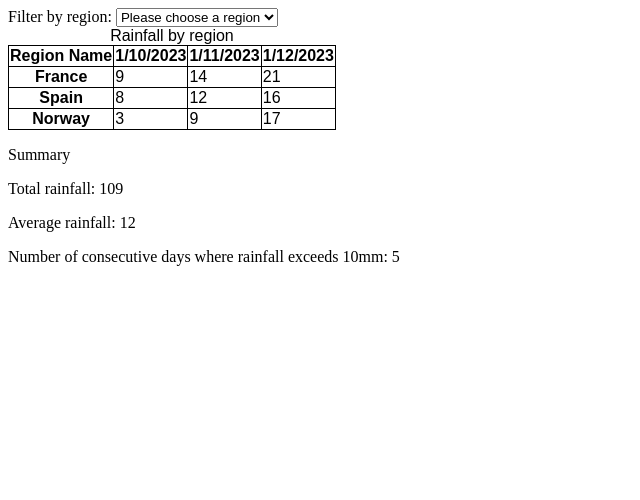
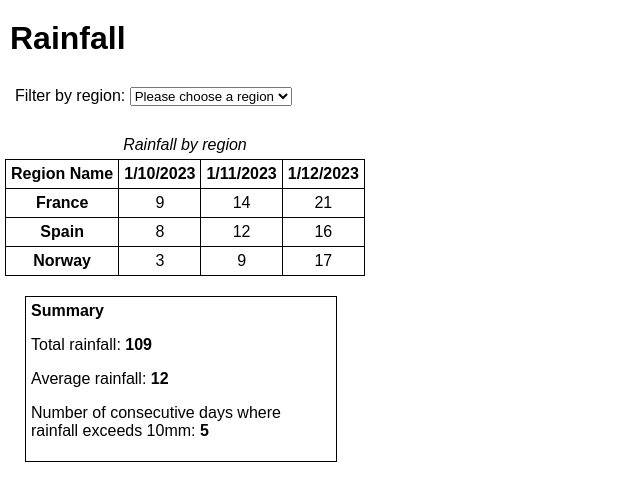
Before and after one commit to m-m-e/rainfall-data, a Next.js app: page / in a window 1280 px wide. Shown: the top 500 px of the page, without its empty margins (0-640 px from the left). Built offline with nearby package versions, Linux system fonts and the light colour scheme.

Commit message:
Add some basic styles

```diff
--- a/pages/_app.tsx
+++ b/pages/_app.tsx
@@ -1,4 +1,4 @@
-import './styles/Table.css'
+import './styles/index.css'
 import { AppProps } from 'next/app'
 
 export default function App({ Component, pageProps }: AppProps) {
--- a/pages/index.tsx
+++ b/pages/index.tsx
@@ -36,6 +36,8 @@ export default function Index({ rainfallData, transformedRainfallData }) {
   }, [dataToDisplay]);
 
   return <>
+    <h1 className="title">Rainfall</h1>
+    <div className="filter-container">
       <label htmlFor="filterInput">Filter by region: </label>
       <select name="regions" id="filterInput" onChange={e => handleFilter(e)}>
         <option value="">Please choose a region</option>
@@ -45,17 +47,24 @@ export default function Index({ rainfallData, transformedRainfallData }) {
           )
         }
       </select>
+    </div>
 
     <Table
       data={rainfallData}
       transformedRainfallData={dataToDisplay}
     />
 
-    <div>
-      <p>Summary</p>
-      <p>Total rainfall: {summaryData.total}</p>
-      <p>Average rainfall: {summaryData.average}</p>
-      <p>Number of consecutive days where rainfall exceeds 10mm: {summaryData.daysOver10mm}</p>
+    <div className="summary-container">
+      <p className="summary-title">Summary</p>
+      <p>Total rainfall:
+        <span className="summary-value"> {summaryData.total}</span>
+      </p>
+      <p>Average rainfall:
+        <span className="summary-value"> {summaryData.average}</span>
+      </p>
+      <p>Number of consecutive days where rainfall exceeds 10mm:
+        <span className="summary-value"> {summaryData.daysOver10mm}</span>
+      </p>
     </div>
   </>;
 }
--- a/pages/styles/Table.css
+++ /dev/null
@@ -1,5 +0,0 @@
-table, th, td {
-  font-family: Arial, Helvetica, sans-serif;
-  border: 1px solid;
-  border-collapse: collapse;
-}
--- /dev/null
+++ b/pages/styles/index.css
@@ -0,0 +1,43 @@
+table, th, td {
+  border: 1px solid;
+  border-collapse: collapse;
+  padding: 5px;
+}
+
+.table-caption {
+  margin-bottom: 5px;
+  font-style: italic;
+}
+
+.table-cell {
+  text-align: center;
+}
+
+body {
+  font-family: Arial, Helvetica, sans-serif;
+  margin: 5px;
+}
+
+.title {
+  margin: 20px 5px;
+}
+
+.filter-container {
+  margin: 30px 10px;
+}
+
+.summary-container {
+  margin: 20px;
+  padding: 5px;
+  border: 1px solid black;
+  max-width: 300px;
+}
+
+.summary-title {
+  margin: 0;
+  font-weight: bold;
+}
+
+.summary-value {
+  font-weight: bold;
+}
--- a/pages/table/Table.tsx
+++ b/pages/table/Table.tsx
@@ -13,7 +13,7 @@ const Table = ({ data, transformedRainfallData }) => {
         <tr key={ data[0] + index }>
           <>
             <th scope="row">{data[0]}</th>
-            { data[1].map(cellData => <td key={data[0] + cellData.date}>{cellData.value}</td>) }
+            { data[1].map(cellData => <td key={data[0] + cellData.date} className="table-cell">{cellData.value}</td>) }
           </>
         </tr>
       )
@@ -22,7 +22,7 @@ const Table = ({ data, transformedRainfallData }) => {
   }, [transformedRainfallData]);
   return (
     <table>
-      <caption>Rainfall by region</caption>
+      <caption className="table-caption">Rainfall by region</caption>
       <thead>
         <tr>
           <th scope="col">Region Name</th>
```
Lines whose indentation alone changed are shown as unchanged.
